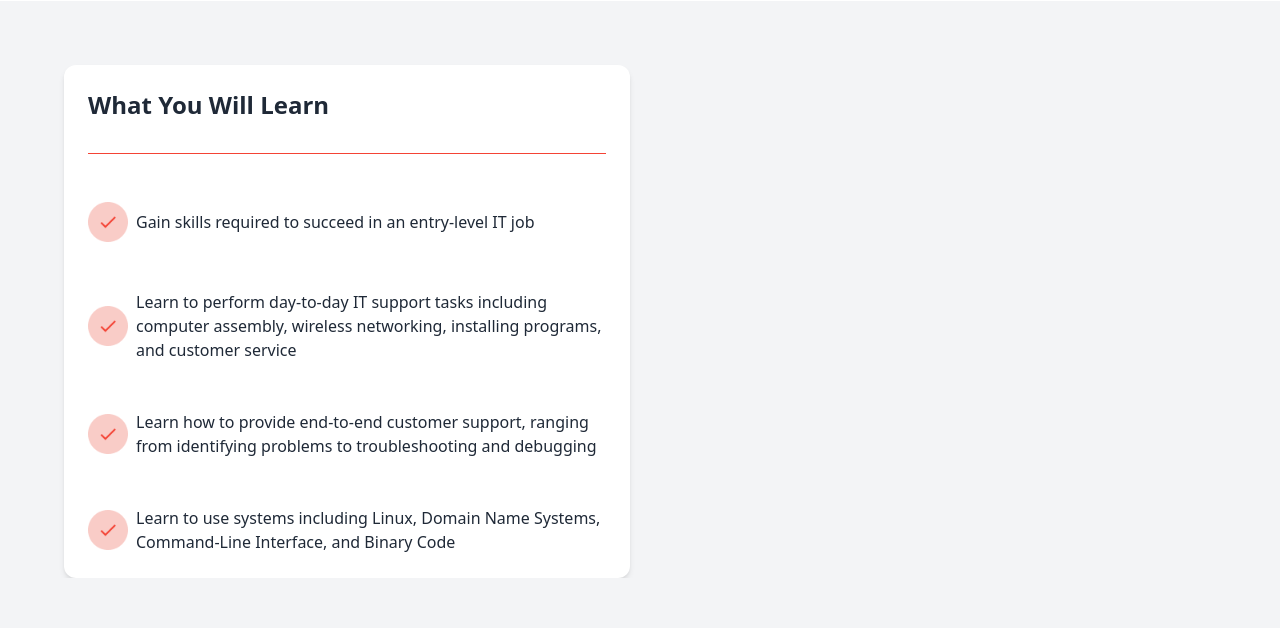
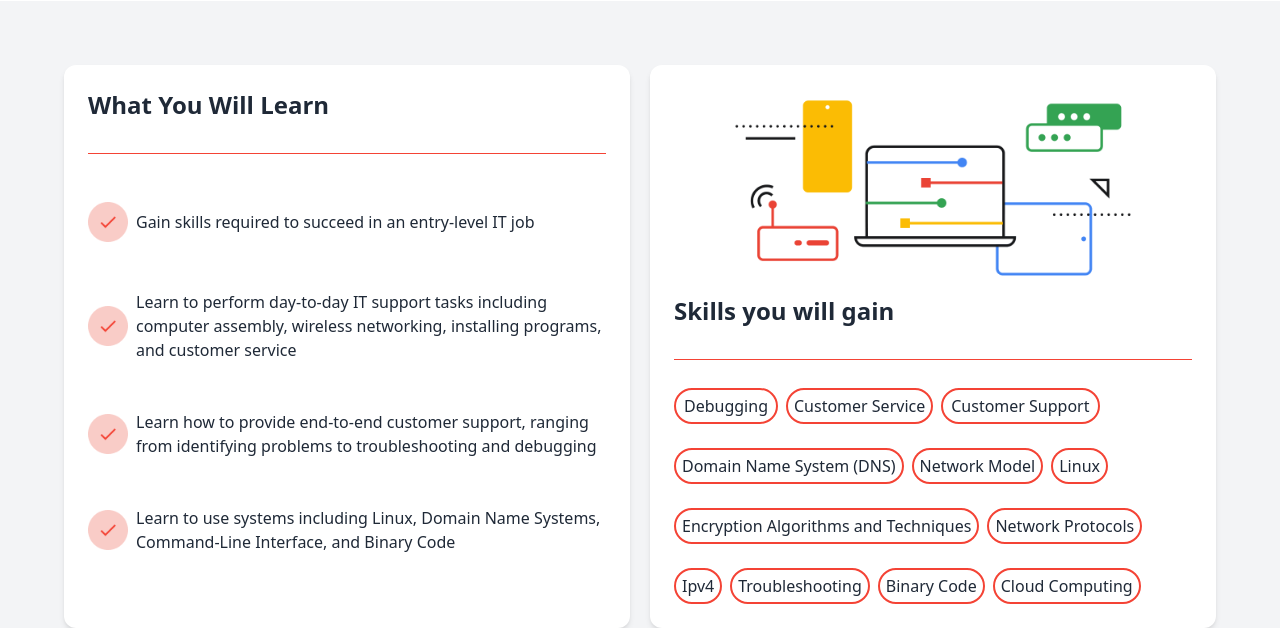
Before and after one commit to Sakibur-coder/TAILWIND-ASSIGNMENT, a website built with Vite: page index.html in a window 1280 px wide. Shown: the part 817-1445 px from the top of the page. Before the commit the page ends 1395 px from the top, so only its background shows below. Built offline with nearby package versions, Linux system fonts and the light colour scheme.

Commit message:
skills gain section added

```diff
--- a/index.html
+++ b/index.html
@@ -163,7 +163,48 @@
                 </div>
             </div>
         </section>
+        <!-- skills gain section -->
+        <section class="md:col-span-6 col-span-12 bg-white p-6 rounded-xl shadow-md">
+            <div>
+                <div>
+                    <img src="images/IT_social 1.png">
+                </div>
+
+                <div class="md:pt-2">
+                    <h1 class="text-2xl md2:font-semibold
+                    font-medium">Skills you will gain </h1>
+                    <div class="font-medium border-b-[1px] mt-8 border-main"></div>
+                </div>
+
+                <div class="pt-7 flex flex-wrap gap-x-2 gap-y-6">
+                    <p class="border-2 border-main w-fit md:py-1 md:px-2 sms:py-1 sms:px-1.5 rounded-full hover:bg-main hover:text-white transition-all duration-300 font-medium">Debugging</p>
+
+                    <p class="border-2 border-main w-fit py-1 px-2 rounded-full hover:bg-main hover:text-white transition-all duration-300 font-medium sms:py-1 sms:px-1.5">Customer Service</p>
+
+                    <p class="border-2 border-main w-fit py-1 px-2 rounded-full hover:bg-main hover:text-white transition-all duration-300 font-medium">Customer Support</p>
+
+                    <p class="border-2 border-main w-fit py-1 px-2 rounded-full hover:bg-main hover:text-white transition-all duration-300 sms:py-1 sms:px-1.5 font-medium">Domain Name System (DNS)</p>
+
+                    <p class="border-2 border-main w-fit py-1 px-2 rounded-full hover:bg-main hover:text-white transition-all duration-300 sms:py-1 sms:px-1.5 font-medium">Network Model</p>
+
+                    <p class="border-2 border-main w-fit py-1 px-2 rounded-full hover:bg-main hover:text-white transition-all sms:py-1 sms:px-1.5 duration-300 font-medium">Linux</p>
+
+                    <p class="border-2 border-main w-fit py-1 px-2 rounded-full hover:bg-main hover:text-white transition-all sms:py-1 sms:px-1.5 duration-300 font-medium sms:w-fit">Encryption Algorithms and Techniques</p>
+
+                    <p class="border-2 border-main w-fit py-1 px-2 rounded-full hover:bg-main hover:text-white transition-all sms:py-1 sms:px-1.5 duration-300 font-medium">Network Protocols</p>
+
+                    <p class="border-2 border-main w-fit py-1 px-2 rounded-full hover:bg-main hover:text-white transition-all duration-300 sms:py-1 sms:px-1.5 font-medium">Ipv4</p>
+
+                    <p class="border-2 border-main w-fit py-1 px-2 rounded-full hover:bg-main hover:text-white transition-all sms:py-1 sms:px-1.5 duration-300 font-medium">Troubleshooting</p>
+
+                    <p class="border-2 border-main w-fit py-1 px-2 rounded-full hover:bg-main hover:text-white transition-all sms:py-1 sms:px-1.5 duration-300 font-medium">Binary Code</p>
+
+                    <p class="border-2 border-main w-fit py-1 px-2 rounded-full hover:bg-main hover:text-white transition-all sms:py-1 sms:px-1.5 duration-300 font-medium">Cloud Computing</p>
+                </div>
+            </div>
+        </section>
     </section>
+
 
 
 
```
